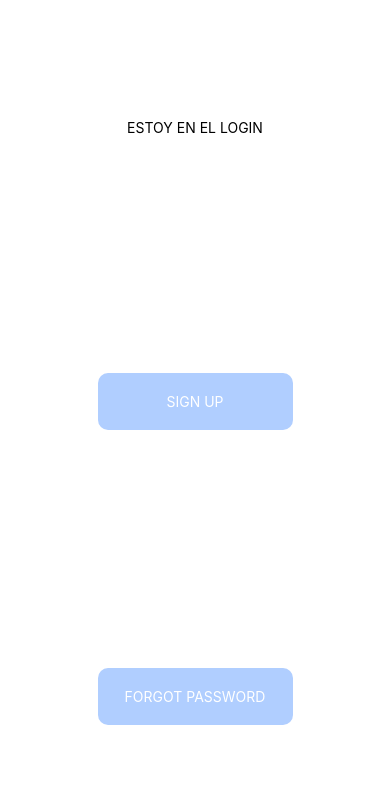
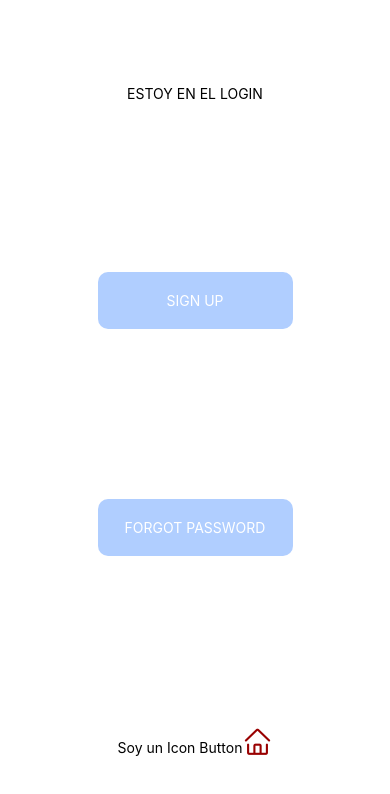
Before and after one commit to NicoAndresPastor/myFitnessApp, a React Native app: screen /Login in a window 390 px wide. Shown: the top 794 px of the page. Built offline with nearby package versions, Linux system fonts and the light colour scheme.

Commit message:
ultima version

```diff
--- a/package.json
+++ b/package.json
@@ -16,7 +16,8 @@
     "react": "18.2.0",
     "react-native": "0.74.3",
     "react-native-safe-area-context": "^4.10.8",
-    "react-native-screens": "^3.32.0"
+    "react-native-screens": "^3.32.0",
+    "react-native-vector-icons": "^10.1.0"
   },
   "devDependencies": {
     "@babel/core": "^7.20.0",
@@ -27,6 +28,7 @@
     "@react-native/metro-config": "0.74.85",
     "@react-native/typescript-config": "0.74.85",
     "@types/react": "^18.2.6",
+    "@types/react-native-vector-icons": "^6.4.18",
     "@types/react-test-renderer": "^18.0.0",
     "babel-jest": "^29.6.3",
     "eslint": "^8.19.0",
--- /dev/null
+++ b/src/components/CustomIconButton/index.tsx
@@ -0,0 +1,16 @@
+import {TouchableOpacity, Text, View} from 'react-native';
+import AntDesign from 'react-native-vector-icons/AntDesign';
+import styles from './styles';
+
+const CustomIconButton = () => {
+  return (
+    <View>
+      <Text>
+        Soy un Icon Button
+        <AntDesign name="home" size={30} color="#900" />
+      </Text>
+    </View>
+  );
+};
+
+export default CustomIconButton;
--- /dev/null
+++ b/src/components/CustomIconButton/styles.tsx
@@ -0,0 +1,5 @@
+import {StyleSheet} from 'react-native';
+
+const styles = {};
+
+export default styles;
--- a/src/screens/auth/Login/index.tsx
+++ b/src/screens/auth/Login/index.tsx
@@ -2,6 +2,8 @@ import {Text, Pressable, View} from 'react-native';
 import styles from './styles';
 import CTAButton from '../../../components/CTAButton';
 import {useNavigation} from '@react-navigation/native';
+
+import CustomIconButton from '../../../components/CustomIconButton';
 
 const Login = () => {
   const navigation = useNavigation();
@@ -20,6 +22,7 @@ const Login = () => {
         text={'FORGOT PASSWORD'}
         handleButtonPress={() => handleForgotPassword()}
       />
+      <CustomIconButton />
     </View>
   );
 };
```
Also changed, not shown: 3 other files (tests, documents, lock files or other folders).
